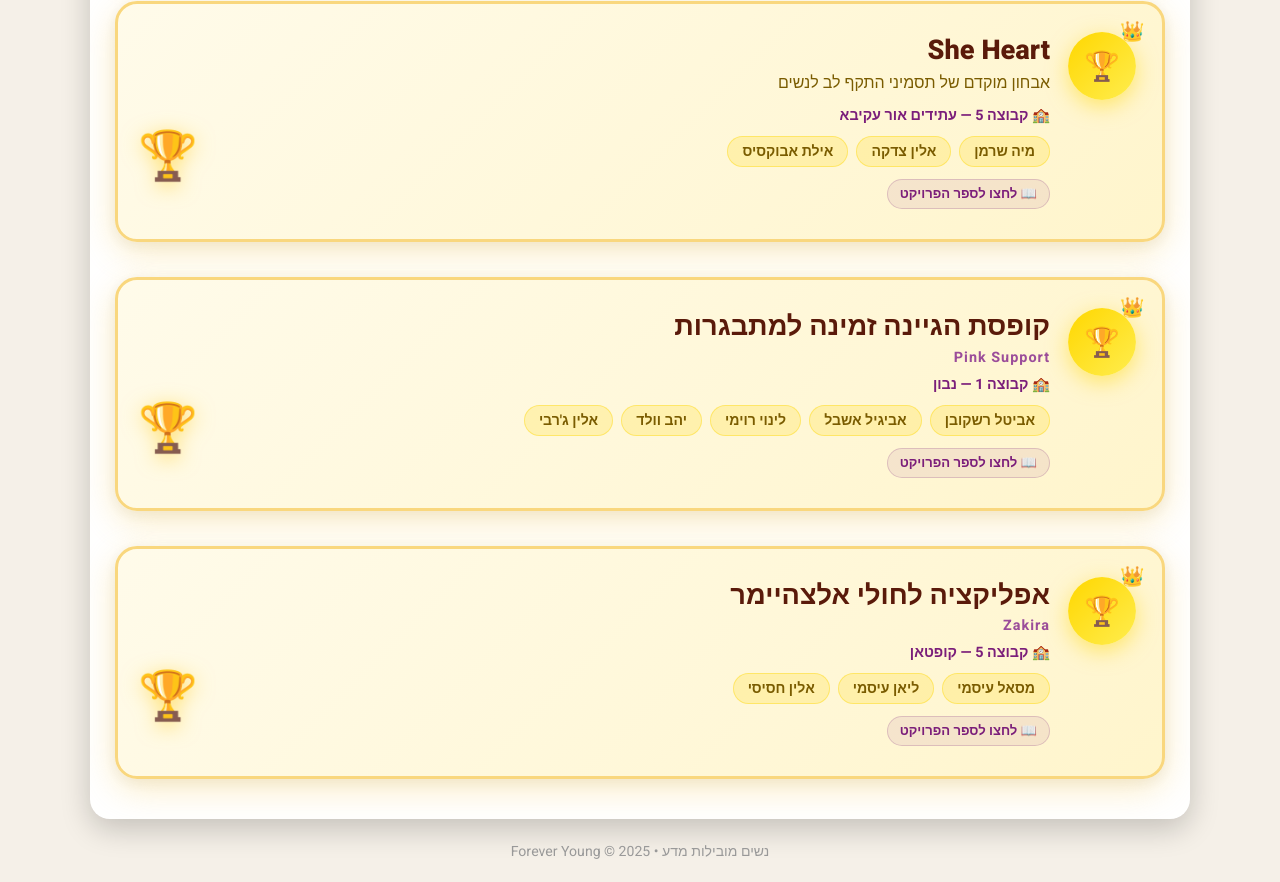
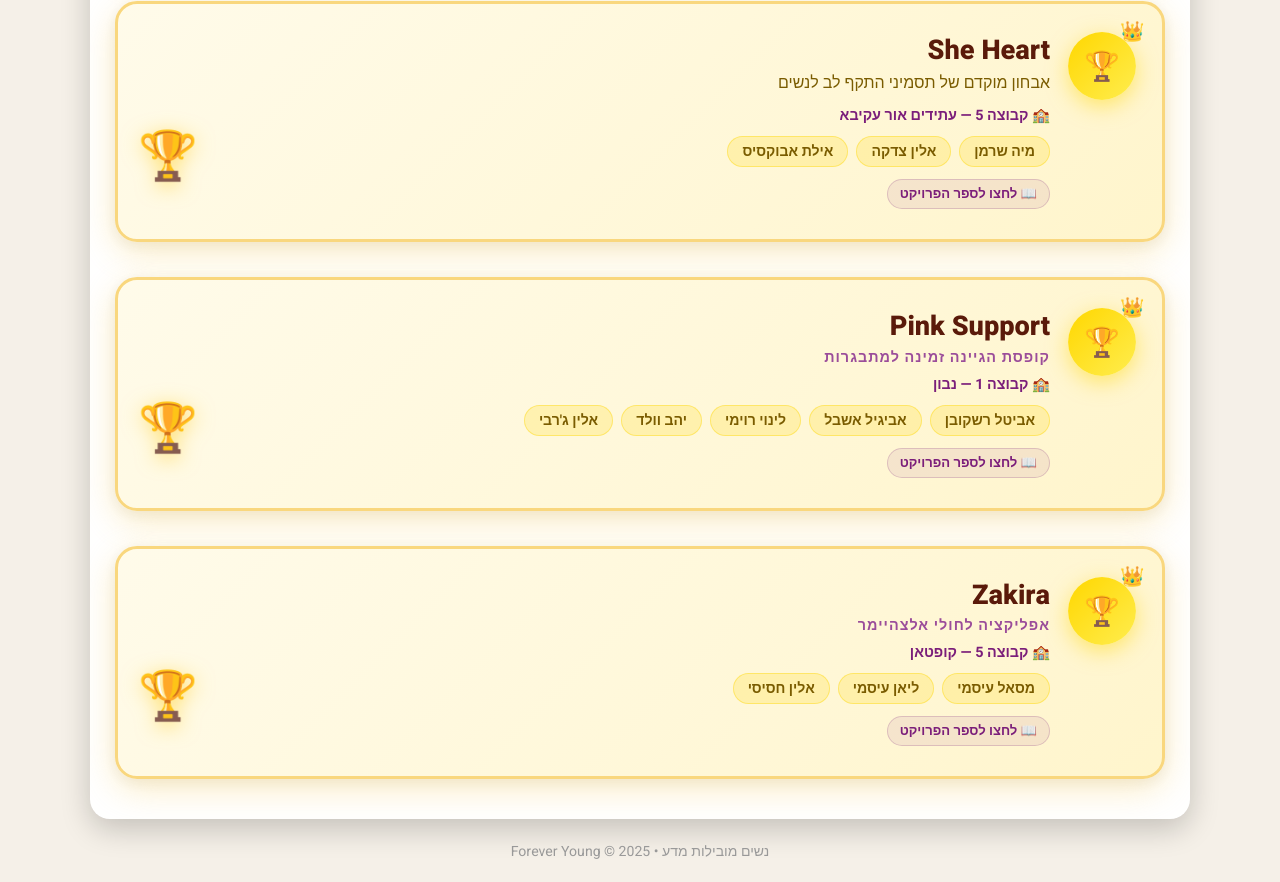
Before and after one commit to snirsnir/foreveryoungday, a website: page won.html in a window 1280 px wide. Shown: the part 935-1817 px from the top of the page. Drawn offline with Linux system fonts and the light colour scheme.

Commit message:
Update won.html

```diff
--- a/won.html
+++ b/won.html
@@ -532,8 +532,8 @@
                     <div class="card-first-inner">
                         <div class="place-badge-first">🏆</div>
                         <div class="card-info">
-                            <div class="project-name-first">קופסת הגיינה זמינה למתבגרות</div>
-                            <div class="project-subname">Pink Support</div>
+                            <div class="project-name-first">Pink Support</div>
+                            <div class="project-subname">קופסת הגיינה זמינה למתבגרות</div>
                             <div class="group-line">🏫 קבוצה 1 — נבון</div>
                             <div class="members-list-first">
                                 <span class="member-chip gold-chip">אביטל רשקובן</span>
@@ -556,8 +556,8 @@
                     <div class="card-first-inner">
                         <div class="place-badge-first">🏆</div>
                         <div class="card-info">
-                            <div class="project-name-first">אפליקציה לחולי אלצהיימר</div>
-                            <div class="project-subname">Zakira</div>
+                            <div class="project-name-first">Zakira</div>
+                            <div class="project-subname">אפליקציה לחולי אלצהיימר</div>
                             <div class="group-line">🏫 קבוצה 5 — קופטאן</div>
                             <div class="members-list-first">
                                 <span class="member-chip gold-chip">מסאל עיסמי</span>
```
